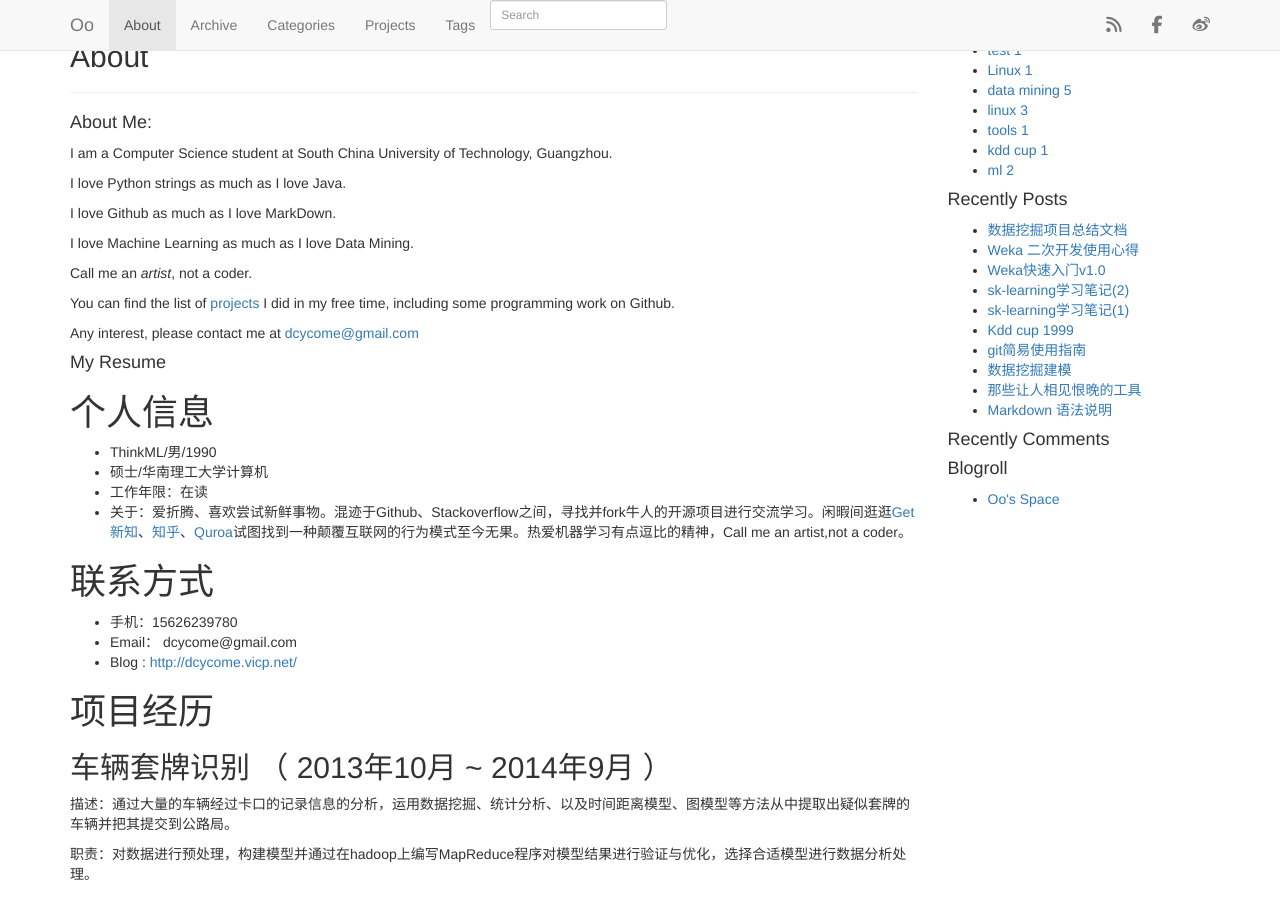
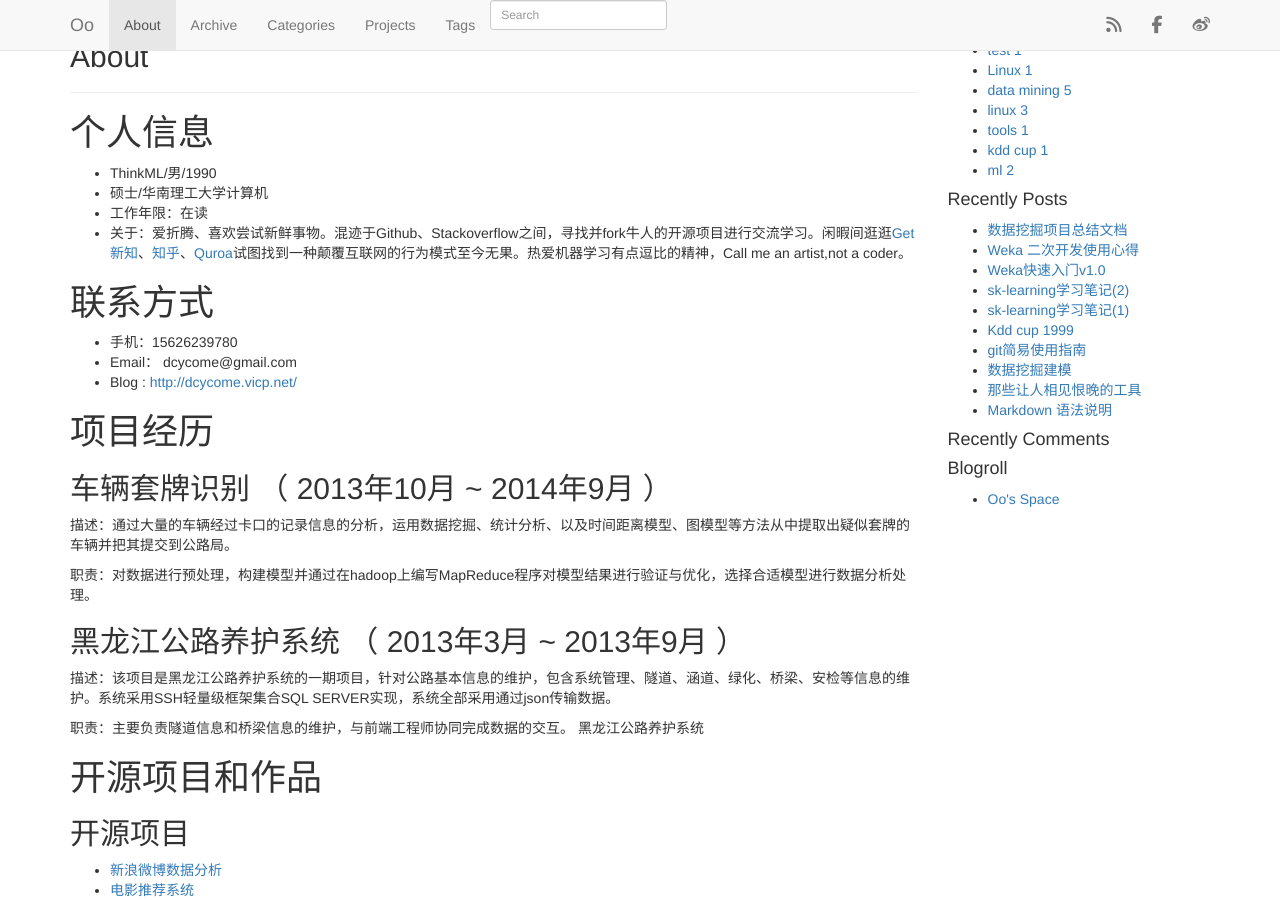
Before and after one commit to anicy/anicy.github.io, a Jekyll site: the page built from about.md, in a window 1280 px wide and 900 px high. Built offline with Jekyll 4.4.1, drawn with Linux system fonts in a browser that asks for light colours; nearby versions of some CDN libraries; library files that are not in the unit come from our copies; Markdown is read by kramdown in place of the engine named in the settings; comment, search, counter and statistics services are not loaded.

Commit message:
Update about.md

```diff
--- a/about.md
+++ b/about.md
@@ -6,29 +6,6 @@ group: navigation
 ---
 {% include JB/setup %}
 
-
-#### About Me:
-
-
-
-I am a Computer Science student at South China University of Technology, Guangzhou.
-
-I love Python strings as much as I love Java.
-
-I love Github as much as I love MarkDown.
-
-I love Machine Learning as much as I love Data Mining.
-
-Call me an *artist*, not a coder.
-
-
-You can find the list of [projects](http://dcycome.vicp.net/projects) I did in my free time, including some programming work on Github.
-
-
-Any interest, please contact me at [dcycome@gmail.com](dcycome@gmail.com)
-
-
-#### My Resume
 
 # 个人信息
 
```
